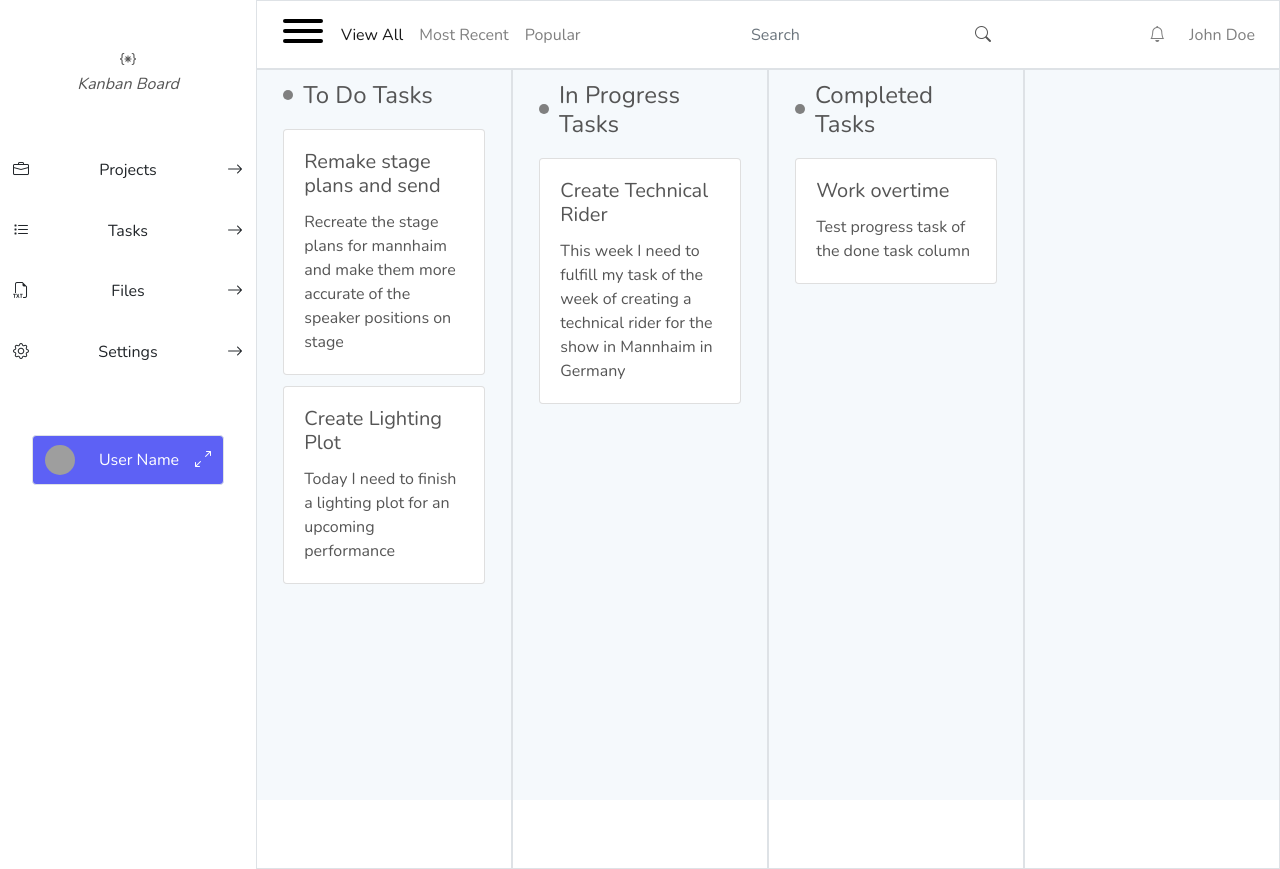
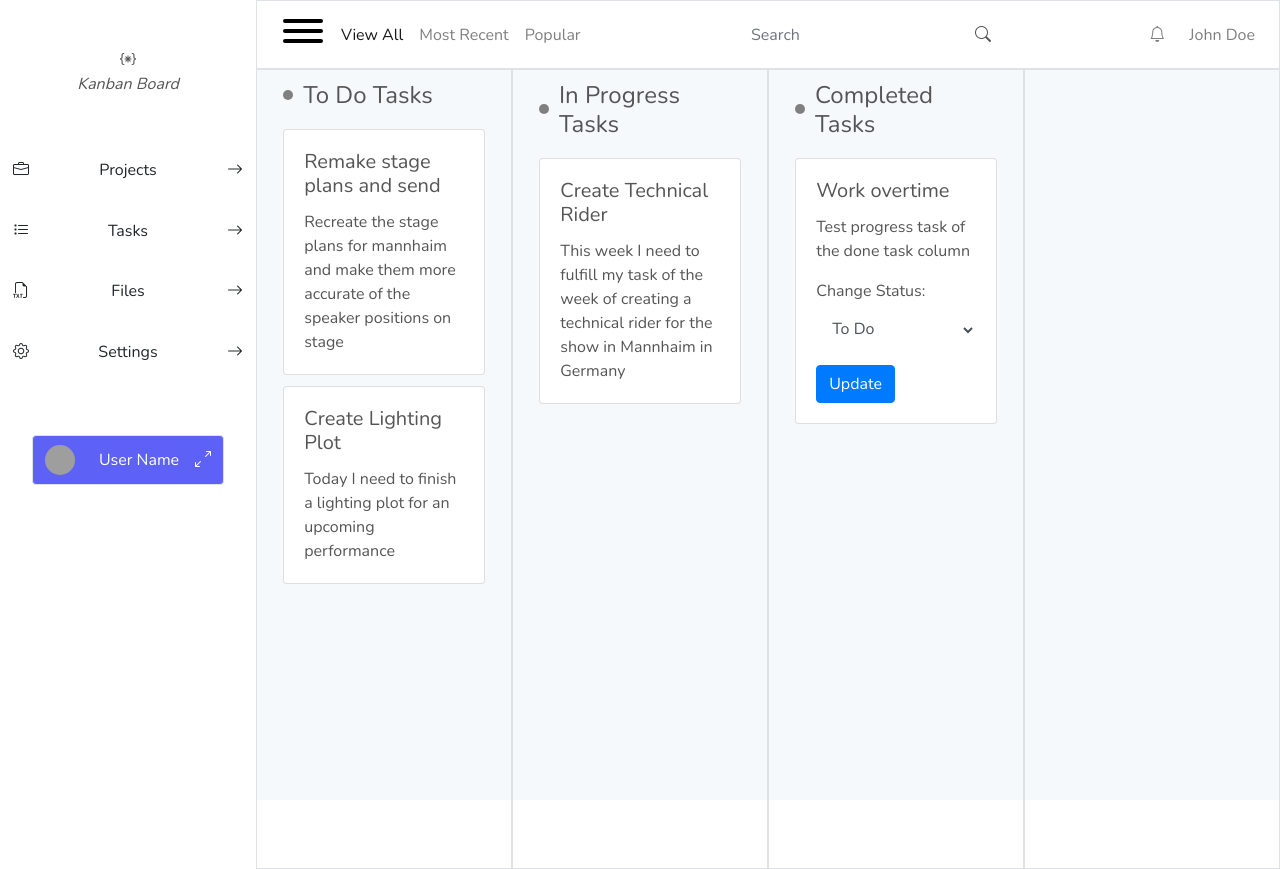
Before and after one commit to anthonyfdunphy/kanban-project, a Django app: page / in a window 1280 px wide. Run offline with Django 3.2, Linux system fonts and the light colour scheme; data comes from the database, SQL or seed files in the repository; some libraries are stand-ins or nearby versions; grey boxes are pictures that could not be loaded.

Commit message:
working through issues with url views

```diff
--- a/kanban/home/templates/home/index.html
+++ b/kanban/home/templates/home/index.html
@@ -200,6 +200,18 @@
                         <div class="card-body">
                           <h5 class="card-title">{{ done.task }}</h5>
                           <p class="card-text">{{ done.content }}</p>
+                          <form action="{% url 'update_task_status' done.id %}" method="POST">
+                            {% csrf_token %}
+                            <div class="form-group">
+                              <label for="status">Change Status:</label>
+                              <select class="form-control" id="status" name="status">
+                                <option value="0">To Do</option>
+                                <option value="1">In Progress</option>
+                                <option value="2">Done</option>
+                              </select>
+                            </div>
+                            <button type="submit" class="btn btn-primary">Update</button>
+                          </form>
                         </div>
                       </div>
                     {% endfor %}
--- a/kanban/home/views.py
+++ b/kanban/home/views.py
@@ -1,7 +1,9 @@
 from django.shortcuts import render
+from django.shortcuts import render, get_object_or_404, redirect
 from tasks.models import Tasks
 
 # Create your views here.
+
 
 def index(request):
     tasks_todo = Tasks.objects.filter(status=0)
@@ -19,3 +21,12 @@ def index(request):
     }
 
     return render(request, 'home/index.html', context)
+
+
+def update_task_status(request, task_id):
+    task = get_object_or_404(Tasks, id=task_id)
+    status = request.POST.get('status', None)
+    if status is not None:
+        task.status = status
+        task.save()
+    return redirect('my_task_list_url')
--- a/kanban/tasks/views.py
+++ /dev/null
@@ -1,3 +0,0 @@
-from django.shortcuts import render
-
-# Create your views here.
```
